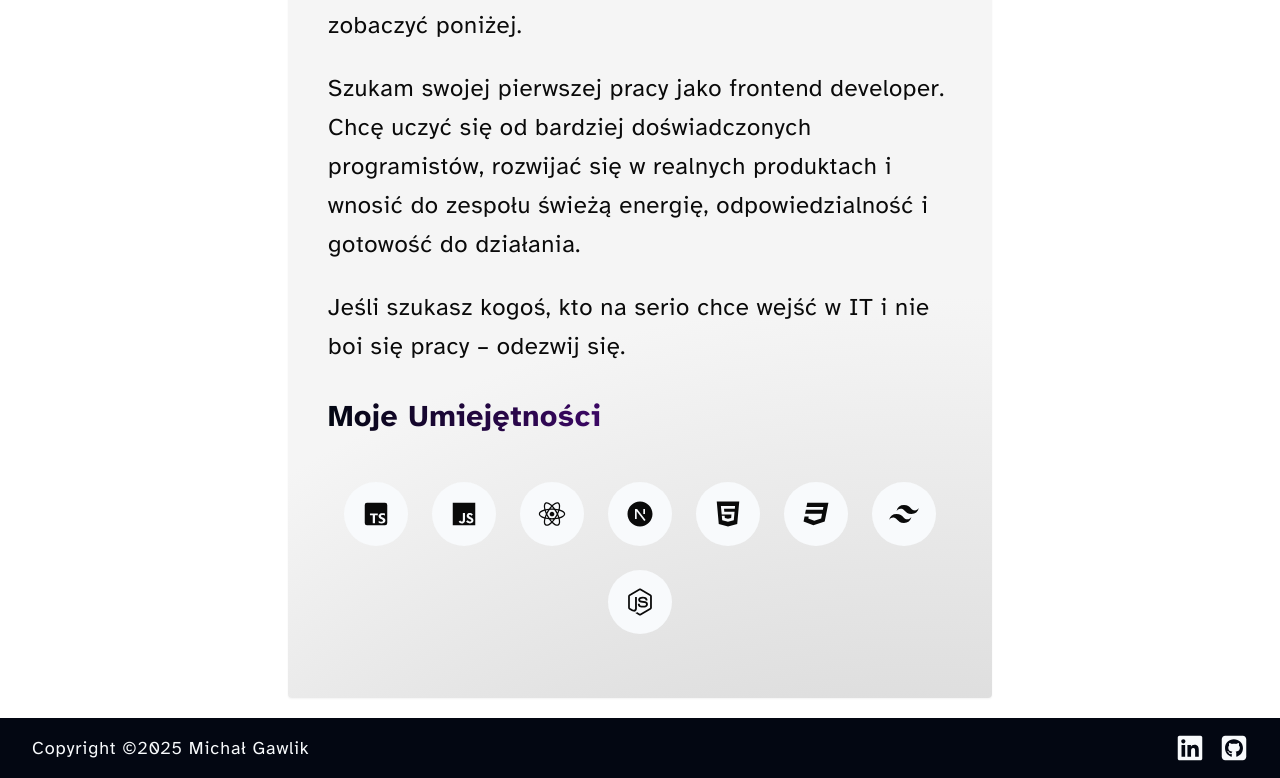
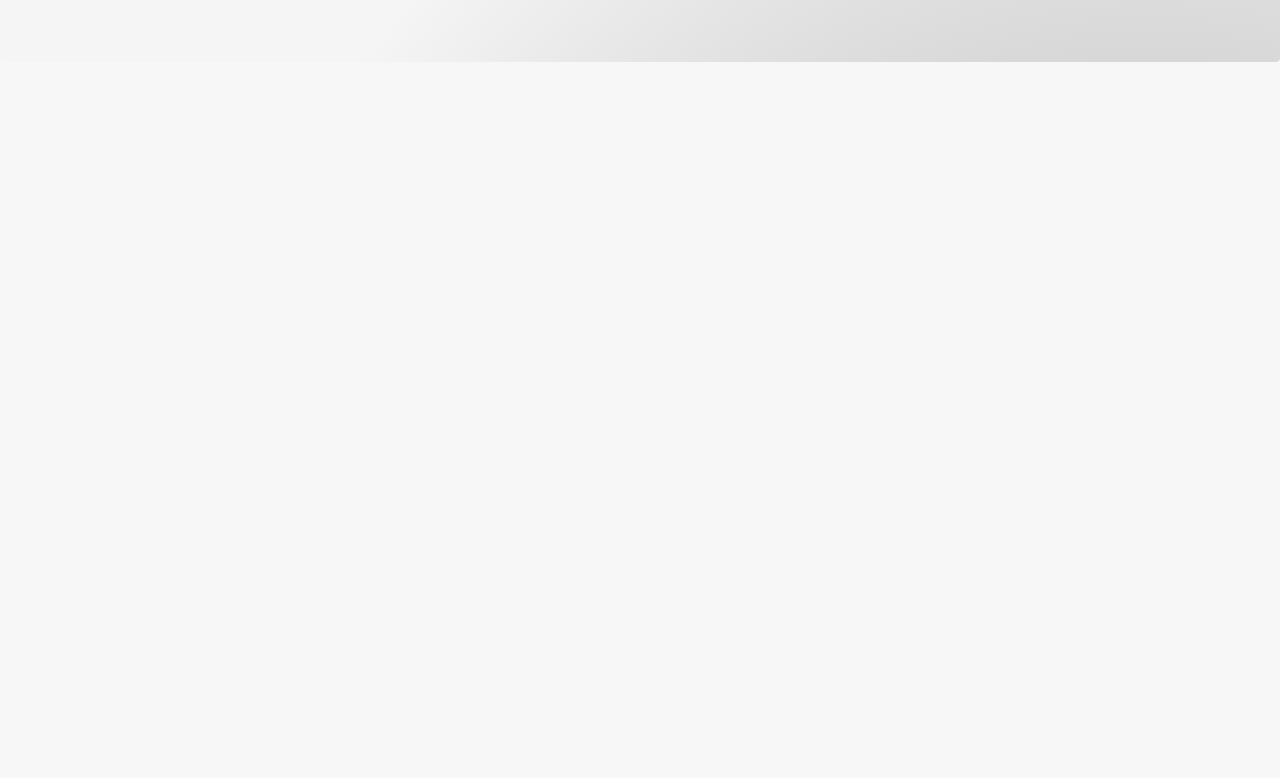
Before and after one commit to misiek869/my_portfolio_v3, a React (Vite) app: page /about in a window 1280 px wide. Shown: the part 1111-1889 px from the top of the page. After the commit the page ends 1173 px from the top, so only its background shows below. Built offline with nearby package versions, Linux system fonts and the light colour scheme.

Commit message:
hide footer on hero

```diff
--- a/src/components/Hero.tsx
+++ b/src/components/Hero.tsx
@@ -8,14 +8,14 @@ const Hero = () => {
 	return (
 		<section className='max-w-screen'>
 			<div
-				className='flex p-4 md:p-10 h-[50vh] xl:h-[80vh] rounded-sm'
+				className='flex p-4 md:p-10 h-screen'
 				style={{
 					background: `
   radial-gradient(circle at 30% -30%, #131213 0%, transparent 48%),
-  radial-gradient(circle at 90% 150%, #ee79de 0%, #000 48%)
+  radial-gradient(circle at 100% 110%, #4b1544 0%, #000 28%)
 `,
 				}}>
-				<div className='flex flex-col items-start justify-center'>
+				<div className='flex flex-col items-start justify-center w-[90vw] lg:w-[70vw] mx-auto'>
 					<motion.h1
 						initial={{ x: '150%' }}
 						animate={{ x: 0 }}
--- a/src/components/Layout.tsx
+++ b/src/components/Layout.tsx
@@ -6,20 +6,19 @@ import { motion } from 'framer-motion'
 const Layout = () => {
 	return (
 		<div className='relative min-h-screen overflow-hidden'>
-			<main className='max-w-[95vw] lg:max-w-[75vw] xl:max-w-[55vw] mx-auto'>
+			<main className='w-full mx-auto'>
 				<motion.div
-					initial={{ x: '150%' }}
-					animate={{ x: 0 }}
-					exit={{ x: '150%' }}
-					transition={{ duration: 0.3 }}
+					initial={{ opacity: 0 }}
+					animate={{ opacity: 1 }}
+					transition={{ delay: 0.7, duration: 0.7 }}
 					className='fixed top-4 right-4'>
 					<SwitchLanguageButton />
 				</motion.div>
-				<div className='py-20 '>
+				<div className=''>
 					<Outlet />
 				</div>
 			</main>
-			<Footer />
+			{/* <Footer /> */}
 		</div>
 	)
 }
```
